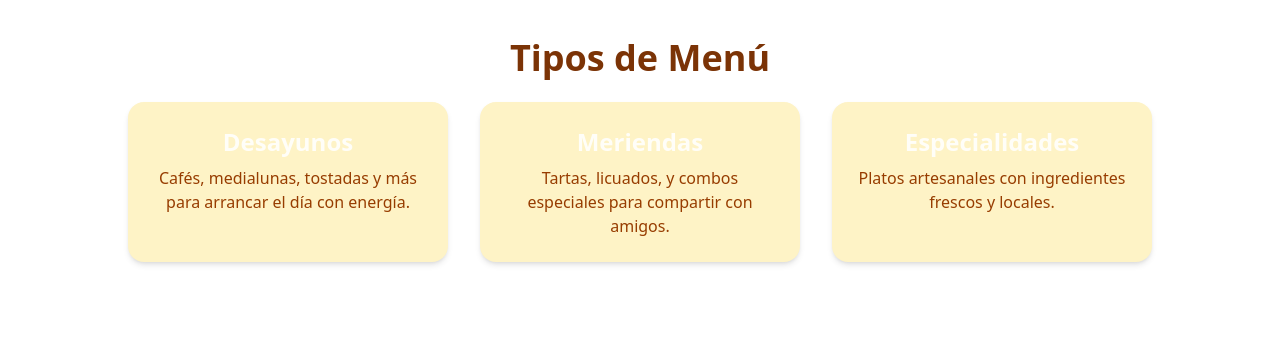
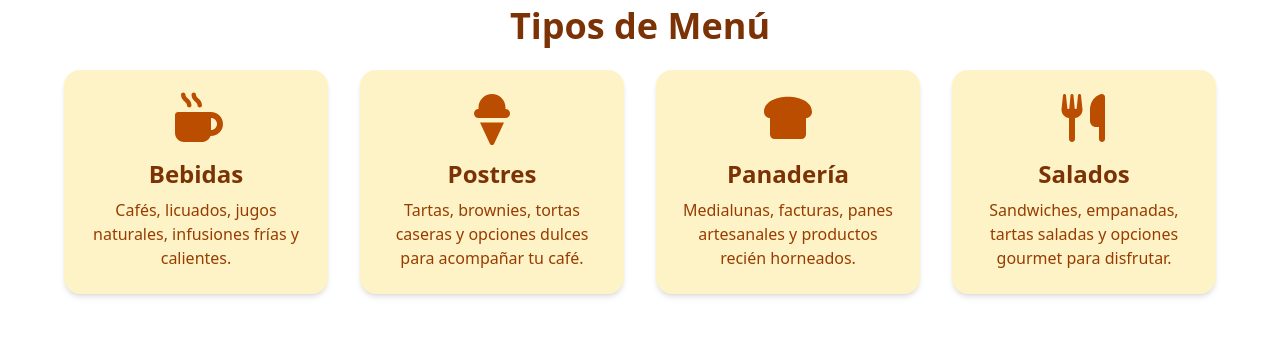
Before and after one commit to ArianneAlonso/tlp-arquitectura-monolitica, a React (Vite) app in the folder cafeApp/: page / in a window 1280 px wide. Shown: the part 1050-1394 px from the top of the page. Built offline with nearby package versions, Linux system fonts and the light colour scheme.

Commit message:
ya esta bien diseñado el login y el register y tambien el modal que muestra el menu este ultimo le falta algunas cosas

```diff
--- a/cafeApp/package.json
+++ b/cafeApp/package.json
@@ -16,8 +16,10 @@
     "@fortawesome/react-fontawesome": "^3.1.0",
     "@tailwindcss/vite": "^4.1.16",
     "framer-motion": "^12.23.24",
+    "lucide-react": "^0.553.0",
     "react": "^19.1.1",
     "react-dom": "^19.1.1",
+    "react-router-dom": "^7.9.5",
     "tailwindcss": "^4.1.16"
   },
   "devDependencies": {
--- a/cafeApp/src/App.jsx
+++ b/cafeApp/src/App.jsx
@@ -1,11 +1,12 @@
-import { useState } from 'react'
-import Nav from './components/Layout/Nav'
-import Inicio from './components/Sections/inicio'
-import Historia from './components/Sections/historia'
-import Horarios from './components/Sections/horarios'
-import Footer from './components/Layout/Footer'
-import Login from './components/Auth/login'
-import Register from './components/Auth/register'
+import { useState } from "react";
+import Nav from "./components/Layout/Nav";
+import Inicio from "./components/Sections/inicio";
+import Historia from "./components/Sections/historia";
+import Horarios from "./components/Sections/horarios";
+import TipoMenu from "./components/Sections/tipoMenu";
+import Footer from "./components/Layout/Footer";
+import Login from "./components/Auth/login";
+import Register from "./components/Auth/register";
 
 function App() {
   const [showLogin, setShowLogin] = useState(false);
@@ -14,49 +15,34 @@ function App() {
   return (
     <>
       <Nav />
-
-      {/* SECTION: INICIO */}
       <Inicio
         onLoginClick={() => setShowLogin(true)}
         onRegisterClick={() => setShowRegister(true)}
       />
-
-      {/* SECTION: TIPO DE MENÚ */}
-      <section
-        id="tipoMenu"
-        className="min-h-screen flex flex-col items-center justify-center bg-white text-center px-6"
-      >
-        <h2 className="text-4xl font-semibold mb-6 text-amber-900">Tipos de Menú</h2>
-        <div className="grid md:grid-cols-3 gap-8 max-w-5xl">
-          <div className="bg-amber-100 p-6 rounded-2xl shadow-md hover:shadow-xl transition">
-            <h3 className="text-2xl font-bold mb-2">Desayunos</h3>
-            <p className="text-amber-800">Cafés, medialunas, tostadas y más para arrancar el día con energía.</p>
-          </div>
-          <div className="bg-amber-100 p-6 rounded-2xl shadow-md hover:shadow-xl transition">
-            <h3 className="text-2xl font-bold mb-2">Meriendas</h3>
-            <p className="text-amber-800">Tartas, licuados, y combos especiales para compartir con amigos.</p>
-          </div>
-          <div className="bg-amber-100 p-6 rounded-2xl shadow-md hover:shadow-xl transition">
-            <h3 className="text-2xl font-bold mb-2">Especialidades</h3>
-            <p className="text-amber-800">Platos artesanales con ingredientes frescos y locales.</p>
-          </div>
-        </div>
-      </section>
-
-      {/* SECTION: HISTORIA */}
+      <TipoMenu/>
       <Historia />
-
-      {/* SECTION: HORARIOS */}
       <Horarios />
-
-      {/*Footer*/}
       <Footer />
 
-      {/* MODALES */}
-      <Login isOpen={showLogin} onClose={() => setShowLogin(false)} />
-      <Register isOpen={showRegister} onClose={() => setShowRegister(false)} />
+      <Login
+        isOpen={showLogin}
+        onClose={() => setShowLogin(false)}
+        onOpenRegister={() => {
+          setShowLogin(false);
+          setShowRegister(true);
+        }}
+      />
+
+      <Register
+        isOpen={showRegister}
+        onClose={() => setShowRegister(false)}
+        onOpenLogin={() => {
+          setShowRegister(false);
+          setShowLogin(true);
+        }}
+      />
     </>
-  )
+  );
 }
 
-export default App
+export default App;
--- a/cafeApp/src/components/Menu/menu.jsx
+++ b/cafeApp/src/components/Menu/menu.jsx
@@ -1,188 +1,167 @@
-// src/pages/MenuPage.jsx
-import React, { useState } from 'react';
-import '../../app.css'; // sube un nivel para importar los estilos
+import React, { useState, useEffect } from "react";
 
 const images = [
   {
-    img: '/a_tartadeplantadevoradoradehombres.webp',
-    title: 'Tarta de planta devoradora de hombres',
-    ingredients: 'Caldo de escorpión, gelatina de baba, Baraselia, Meeroak, Betan, sal, pimienta',
-    texture: 'Tarta horneada con superficie crujiente, decorada con rodajas de verduras, esponjosa por dentro',
-    category: ['todos', 'postre', 'merienda', 'desayuno'],
-    price: '$10000'
+    img: "/a_tartadeplantadevoradoradehombres.webp",
+    title: "Tarta de planta devoradora de hombres",
+    ingredients:
+      "Caldo de escorpión, gelatina de baba, Baraselia, Meeroak, Betan, sal, pimienta",
+    texture:
+      "Tarta horneada con superficie crujiente, decorada con rodajas de verduras, esponjosa por dentro",
+    category: ["todos", "postres y panadería"],
+    price: "$10.000",
   },
   {
-    img: '/b_almuerzodeverdurasfrescasdelcampoGolem.webp',
-    title: 'Almuerzo de verduras frescas del campo Golem',
-    ingredients: 'Repollo, zanahorias, patatas, cebollas, tocino de basilisco, sal, pimienta, agua, nabos, hojas de zanahoria, aceite de oliva',
-    texture: 'Sopa caliente y sustanciosa, verduras suaves, caldo con sabor a tocino',
-    category: ['todos', 'almuerzo'],
-    price: '$3000'
+    img: "/h_carnealaparrillaKelpie.webp",
+    title: "Carne a la parrilla de Kelpie",
+    ingredients:
+      "Ronda, lomo, chuleta, filete, hígado, plato, cola, crin, repollo, cebolla",
+    texture:
+      "Gran variedad de texturas cárnicas, desde magras hasta jugosas, con vegetales suaves",
+    category: ["todos", "salados"],
+    price: "$8.000",
   },
   {
-    img: '/c_salteadoalestiloenanodearmaduravivienteysopadearmaduraviviente.webp',
-    title: 'Salteado y sopa al estilo enano de armadura viviente',
-    ingredients: 'Hierba antídoto, hierba medicinal, armadura viviente, salsa especial, sal, pimienta',
-    texture: 'Salteado con textura de champiñones y hojas medicinales, sopa sabrosa',
-    category: ['todos', 'almuerzo'],
-    price: '$5000'
+    img: "/k_tortillademandragoraybasilisco.webp",
+    title: "Tortilla de mandrágora y basilisco",
+    ingredients:
+      "Mandrágora, tocino de basilisco, huevo de basilisco, sal, pimienta, ketchup",
+    texture: "Cremosa y esponjosa, centro derretido con relleno jugoso",
+    category: ["todos", "salados"],
+    price: "$5.000",
   },
   {
-    img: '/d_kakiagedemandragoraytempurademurcielagogigante.webp',
-    title: 'Kakiage de mandrágora y tempura de murciélago gigante',
-    ingredients: 'Mandrágora, pechuga de murciélago, huevo de basilisco, harina, agua, salsa de soja, sake, sal, ajo, jengibre',
-    texture: 'Crujiente, fritura hojaldrada, dorada y ligera',
-    category: ['todos', 'cena'],
-    price: '$3500'
+    img: "/n_sorbetedeexorcismo.webp",
+    title: "Sorbete de exorcismo",
+    ingredients: "Agua bendita, frasco, cuerda sagrada, fantasmas",
+    texture: "Sorbete suave y colorido, decorado con menta y caramelos",
+    category: ["todos", "postres y panadería"],
+    price: "$9.000",
   },
   {
-    img: '/e_bocadillosdeinsectosdeltesoronaturalmentedeliciosos.webp',
-    title: 'Bocadillos de insectos del tesoro naturalmente deliciosos',
-    ingredients: 'Nido de insectos del tesoro, agua, azúcar, chinches moneda, aceite, sal, ciempiés perla',
-    texture: 'Mermelada gelatinosa, galletas crocantes, ciempiés cremoso, bollos suaves',
-    category: ['todos', 'postre', 'merienda'],
-    price: '$4000'
+    img: "/b_almuerzodeverdurasfrescasdelcampoGolem.webp",
+    title: "Almuerzo de verduras frescas del campo Golem",
+    ingredients:
+      "Repollo, zanahorias, patatas, cebollas, tocino de basilisco, sal, pimienta",
+    texture: "Sopa caliente y sustanciosa, verduras suaves, caldo con sabor a tocino",
+    category: ["todos", "salados"],
+    price: "$3.000",
   },
   {
-    img: '/f_mimicahervida.webp',
-    title: 'Mímica hervida',
-    ingredients: 'Parte superior del cuerpo mímica, garras, patas, sal',
-    texture: 'Jugosa, carne firme tipo cangrejo, pinzas grandes',
-    category: ['todos', 'cena'],
-    price: '$8000'
+    img: "/j_basiliscoasado.webp",
+    title: "Café Basilisco",
+    ingredients: "Granos mágicos tostados, aroma intenso, toque de hierba de maná",
+    texture: "Espuma densa y aroma cautivante",
+    category: ["todos", "cafés"],
+    price: "$2.500",
   },
-  {
-    img: '/g_parasitogigantedelKrakengigantealaparrillasimpleyestilokabayaki.webp',
-    title: 'Parásito gigante del kraken gigante a la parrilla estilo kabayaki',
-    ingredients: 'Parásito gigante, salsa (soja, mirin, azúcar, sake)',
-    texture: 'Asado, superficie caramelizada, jugoso por dentro',
-    category: ['todos', 'cena'],
-    price: '$7000'
-  },
-  {
-    img: '/h_carnealaparrillaKelpie.webp',
-    title: 'Carne a la parrilla de Kelpie',
-    ingredients: 'Ronda, lomo, chuleta, filete, hígado, plato, cola, crin (plantas acuáticas), repollo, cebolla',
-    texture: 'Gran variedad de texturas cárnicas, desde magras hasta jugosas, con vegetales suaves',
-    category: ['todos', 'almuerzo'],
-    price: '$10000'
-  },
-  {
-    img: '/i_gachasdeavenahechascongranosqueestabanporahi.webp',
-    title: 'Gachas de avena con granos que estaban por ahí',
-    ingredients: 'Cebada, agua, sal, carne de imitación, algas acuáticas',
-    texture: 'Cremoso, con crujientes huevas, carne blanda, algas suaves',
-    category: ['todos', 'desayuno', 'merienda'],
-    price: '$9000'
-  },
-  {
-    img: '/j_basiliscoasado.webp',
-    title: 'Basilisco asado',
-    ingredients: 'Basilisco, hierba de maná, sal, pimienta, hierba antídoto, hierba medicinal fuerte, ultra medicinal, antiparálisis, antipetrificación',
-    texture: 'Como pollo rostizado, piel crujiente, carne jugosa',
-    category: ['todos', 'almuerzo'],
-    price: '$10000'
-  },
-  {
-    img: '/k_tortillademandragoraybasilisco.webp',
-    title: 'Tortilla de mandrágora y basilisco',
-    ingredients: 'Mandrágora, tocino de basilisco, huevo de basilisco, sal, pimienta, ketchup',
-    texture: 'Cremosa y esponjosa, centro derretido con relleno jugoso',
-    category: ['todos', 'desayuno', 'merienda'],
-    price: '$5000'
-  },
-  {
-    img: '/l_cocinadelaCorteMenucompleto.webp',
-    title: 'Cocina de la corte - menú completo',
-    ingredients: 'Sopa de calabaza, salteado de soja verde y pescado blanco, fruta, pan dorado, asado de pato, queso de vaca dorado',
-    texture: 'Elegante, variado, presentación refinada y ligera',
-    category: ['todos', 'cena'],
-    price: '$25000'
-  },
-  {
-    img: '/m_verdurasrecienrobadasypolloguisadoconrepolloacompañadodepansaqueado.webp',
-    title: 'Verduras robadas y pollo guisado con repollo y pan saqueado',
-    ingredients: 'Pollo, repollo, zanahorias, cebollas, pimienta de cayena, sal, harina, aceite, masa madre, azúcar',
-    texture: 'Guisado espeso con pan horneado y verduras tiernas',
-    category: ['todos', 'almuerzo'],
-    price: '$14000'
-  },
-  {
-    img: '/n_sorbetedeexorcismo.webp',
-    title: 'Sorbete de exorcismo',
-    ingredients: 'Agua bendita, frasco, cuerda sagrada, fantasmas',
-    texture: 'Sorbete suave y colorido, decorado con menta y caramelos, textura cremosa y fría',
-    category: ['todos', 'postre', 'merienda'],
-    price: '$9000'
-  },
-  {
-    img: '/o_enormeestofadodeescorpionyhongoandante.webp',
-    title: 'Enorme estofado de escorpión y hongo andante',
-    ingredients: 'Escorpión, hongo andante, algas, invertebrados, baba seca, agua',
-    texture: 'Estofado hirviendo, fideos de baba gelatinosos, trozos jugosos y vegetales variados',
-    category: ['todos', 'cena'],
-    price: '$22000'
-  }
 ];
 
-const categories = [
-  "todos",
-  "desayuno",
-  "almuerzo",
-  "merienda",
-  "cena",
-  "postre"
-];
+const categories = ["todos", "cafés", "postres y panadería", "salados"];
 
 function Menu() {
   const [selectedCategory, setSelectedCategory] = useState("todos");
+  const [searchTerm, setSearchTerm] = useState("");
 
-  const filteredImages = selectedCategory
-    ? images.filter(img => img.category.includes(selectedCategory))
-    : images;
+  // 🚫 Desactivar scroll global
+  useEffect(() => {
+    document.body.style.overflow = "hidden";
+    return () => (document.body.style.overflow = "auto");
+  }, []);
+
+  const filteredImages = images.filter(
+    (img) =>
+      img.category.includes(selectedCategory) &&
+      img.title.toLowerCase().includes(searchTerm.toLowerCase())
+  );
 
   return (
-    <div className="app">
-      <header className="app-header">
-        <h1>¡SABORES MONSTRUOSOS!</h1>
-        <h2>DE LA MAZMORRA A TU MESA</h2>
+    <div className="h-screen flex flex-col bg-gradient-to-br from-amber-50 to-amber-100 overflow-hidden">
+      {/* 🔶 ENCABEZADO - buscador centrado y transparente */}
+      <header className="sticky top-0 z-30 w-full bg-amber-600/30 backdrop-blur-md py-4 px-6 flex items-center justify-center border-b border-amber-200/30">
+        <div className="relative w-350">
+          <input
+            type="text"
+            placeholder="Buscar un plato mágico..."
+            value={searchTerm}
+            onChange={(e) => setSearchTerm(e.target.value)}
+            className="w-full bg-transparent text-amber-900 placeholder-amber-600 py-2.5 pl-10 pr-4
+                       focus:outline-none transition-all duration-300"
+          />
+          <span className="absolute right-3 top-2.5 text-amber-500 text-lg">🔍</span>
+        </div>
       </header>
 
-      <main className="main-container">
-        <aside className="filters">
-          <ul>
-            {categories.map((category, index) => (
+      {/* 🔶 CONTENIDO PRINCIPAL */}
+      <div className="flex flex-1 overflow-hidden">
+        {/* 🟤 SIDEBAR */}
+        <aside
+          className="m-3 w-64 h-135 bg-amber-800/95 backdrop-blur-sm shadow-2xl border border-amber-700
+             p-6 flex flex-col justify-between rounded-3xl transition-all duration-300"
+        >
+          <div>
+            <h2 className="text-2xl font-bold text-amber-100 mb-6 text-center drop-shadow-sm">
+              Categorías
+            </h2>
+            <ul className="space-y-3">
+              {categories.map((category, i) => (
                 <li
-                key={index}
-                className={selectedCategory === category ? 'active' : ''}
-                onClick={() => setSelectedCategory(category === selectedCategory ? "todos" : category)}
+                  key={i}
+                  className={`cursor-pointer text-center py-3 rounded-xl transition-all font-semibold ${selectedCategory === category
+                      ? "bg-amber-500 text-white shadow-md"
+                      : "hover:bg-amber-700 hover:text-amber-100 text-amber-200"
+                    }`}
+                  onClick={() => setSelectedCategory(category)}
                 >
                   {category.toUpperCase()}
                 </li>
               ))}
             </ul>
+          </div>
         </aside>
 
-        <section className="menu-container">
-          <h2>MENÚ</h2>
-          <div className="food-gallery">
-            {filteredImages.map((item, index) => (
-              <div className="food-item" key={index}>
-                <img src={item.img} alt={item.title} />
-                <div className="food-info">
-                  <h3>{item.title}</h3>
-                  <p className="price">{item.price}</p>
-                  <div className="details">
-                    <p><strong>Ingredientes:</strong> {item.ingredients}</p>
-                    <p><strong>Textura:</strong> {item.texture}</p>
-                  </div>
-                  <button className="order-btn">AÑADIR AL PEDIDO</button>
+
+        {/* 🟠 GALERÍA */}
+        <main className="flex-1 overflow-y-auto p-8">
+          <div className="grid gap-6 sm:grid-cols-2 lg:grid-cols-3">
+            {filteredImages.length > 0 ? (
+              filteredImages.map((item, index) => (
+                <div
+                  key={index}
+                  className="bg-white/80 backdrop-blur-sm shadow-lg rounded-xl overflow-hidden hover:shadow-2xl transition-all border border-amber-100"
+                >
+                  <img
+                    src={item.img}
+                    alt={item.title}
+                    className="w-full h-48 object-cover"
+                  />
+                  <div className="p-4">
+                    <h3 className="text-xl font-bold text-amber-800 mb-1">
+                      {item.title}
+                    </h3>
+                    <p className="text-amber-700 font-semibold mb-2">
+                      {item.price}
+                    </p>
+                    <p className="text-sm text-gray-600 mb-1">
+                      <strong>Ingredientes:</strong> {item.ingredients}
+                    </p>
+                    <p className="text-sm text-gray-600">
+                      <strong>Textura:</strong> {item.texture}
+                    </p>
+                    <button className="mt-4 w-full bg-amber-600 text-white py-2 rounded-md hover:bg-amber-700 transition">
+                      AÑADIR AL PEDIDO
+                    </button>
                   </div>
                 </div>
-            ))}
+              ))
+            ) : (
+              <p className="col-span-full text-center text-gray-600 text-lg font-semibold">
+                No se encontraron platos 🍰
+              </p>
+            )}
           </div>
-        </section>
         </main>
+      </div>
     </div>
   );
 }
--- a/cafeApp/src/components/Sections/tipoMenu.jsx
+++ b/cafeApp/src/components/Sections/tipoMenu.jsx
@@ -0,0 +1,90 @@
+// src/components/TipoMenu.jsx
+import React, { useEffect, useState } from "react";
+import { FontAwesomeIcon } from "@fortawesome/react-fontawesome";
+import {
+  faMugHot,
+  faIceCream,
+  faBreadSlice,
+  faUtensils,
+} from "@fortawesome/free-solid-svg-icons";
+import ModalMenu from "../Menu/modalMenu"; // 👈 Importamos el modal
+
+const TipoMenu = () => {
+  const [isModalOpen, setIsModalOpen] = useState(false);
+  const [selectedTipo, setSelectedTipo] = useState(null); // para saber qué tarjeta se abrió
+
+  useEffect(() => {
+    console.log("✅ El componente TipoMenu se montó correctamente");
+  }, []);
+
+  const tipos = [
+    {
+      titulo: "Bebidas",
+      descripcion:
+        "Cafés, licuados, jugos naturales, infusiones frías y calientes.",
+      icono: faMugHot,
+    },
+    {
+      titulo: "Postres",
+      descripcion:
+        "Tartas, brownies, tortas caseras y opciones dulces para acompañar tu café.",
+      icono: faIceCream,
+    },
+    {
+      titulo: "Panadería",
+      descripcion:
+        "Medialunas, facturas, panes artesanales y productos recién horneados.",
+      icono: faBreadSlice,
+    },
+    {
+      titulo: "Salados",
+      descripcion:
+        "Sandwiches, empanadas, tartas saladas y opciones gourmet para disfrutar.",
+      icono: faUtensils,
+    },
+  ];
+
+  const abrirModal = (tipo) => {
+    setSelectedTipo(tipo);
+    setIsModalOpen(true);
+  };
+
+  return (
+    <section
+      id="tipoMenu"
+      className="min-h-screen flex flex-col items-center justify-center bg-white text-center px-6"
+    >
+      <h2 className="text-4xl font-semibold mb-6 text-amber-900">
+        Tipos de Menú
+      </h2>
+
+      <div className="grid md:grid-cols-2 lg:grid-cols-4 gap-8 max-w-6xl">
+        {tipos.map((tipo, index) => (
+          <div
+            key={index}
+            onClick={() => abrirModal(tipo)} // 👈 abre el modal al hacer clic
+            className="cursor-pointer bg-amber-100 p-6 rounded-2xl shadow-md hover:shadow-xl hover:-translate-y-1 transition-transform flex flex-col items-center"
+          >
+            <FontAwesomeIcon
+              icon={tipo.icono}
+              className="text-amber-700 text-5xl mb-4"
+            />
+            <h3 className="text-2xl font-bold mb-2 text-amber-900">
+              {tipo.titulo}
+            </h3>
+            <p className="text-amber-800">{tipo.descripcion}</p>
+          </div>
+        ))}
+      </div>
+
+      {/* 👇 Modal que se abre al hacer clic */}
+      <ModalMenu
+        isOpen={isModalOpen}
+        onClose={() => setIsModalOpen(false)}
+        tipo={selectedTipo}
+      />
+    </section>
+  );
+};
+
+export default TipoMenu;
```
Also changed, not shown: cafeApp/src/components/Auth/login.jsx (+38 -13 lines), cafeApp/src/components/Auth/register.jsx (+44 -15 lines), cafeApp/src/components/Menu/modalMenu.jsx (+33 -0 lines), cafeApp/src/pages/LandingPage.jsx (added, +35 -0 lines), 1 other file (tests, documents, lock files or other folders). Lines whose indentation alone changed are shown as unchanged.
